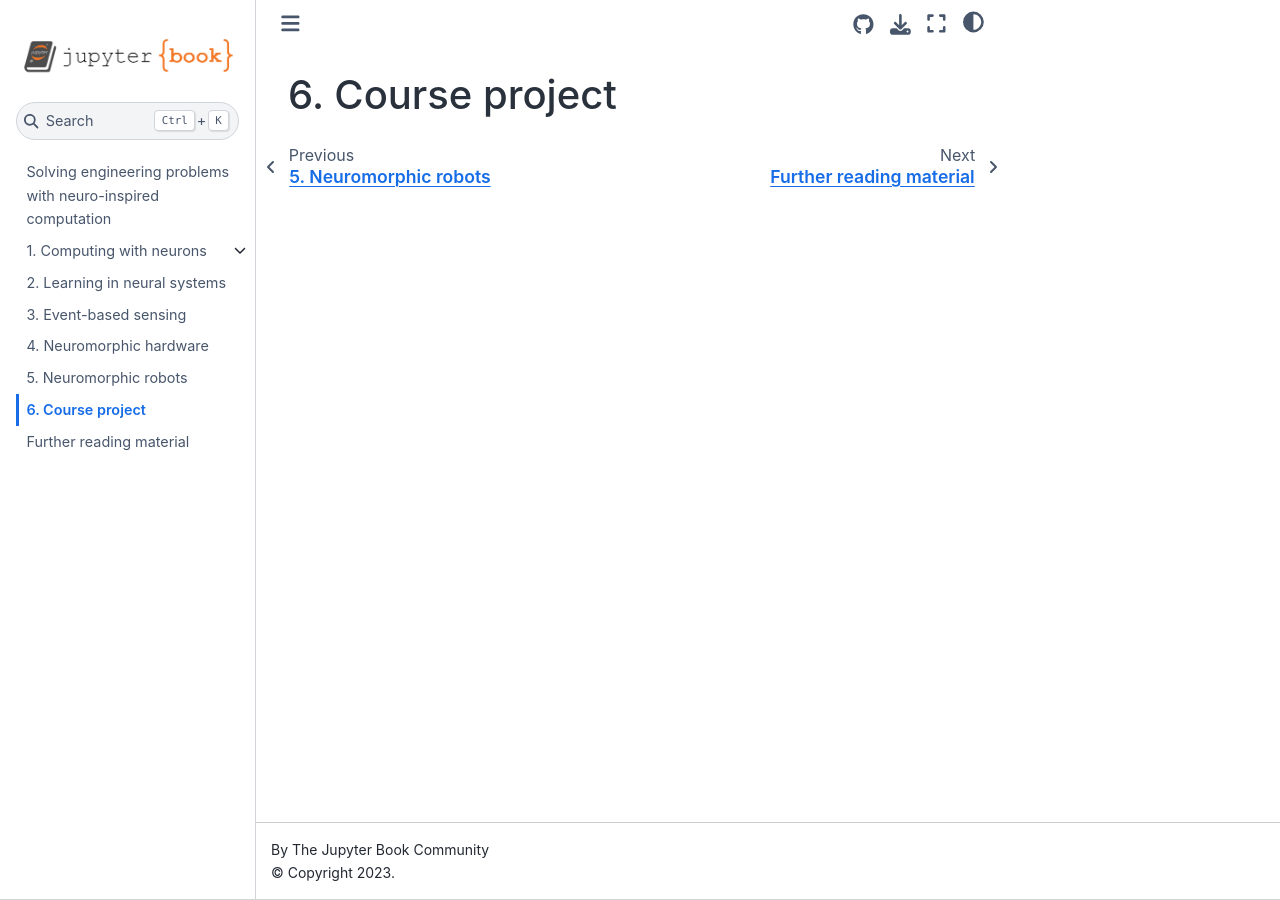
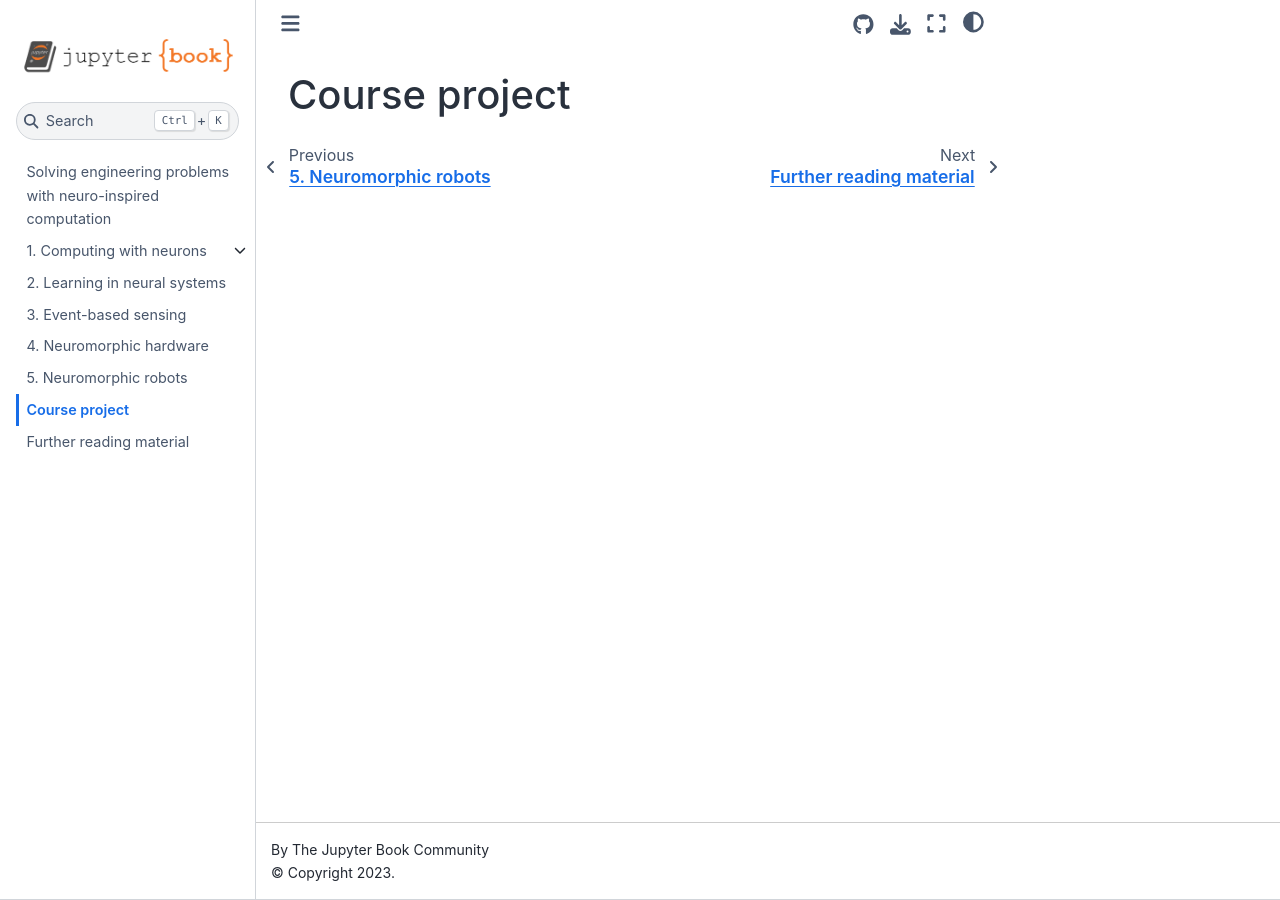
Before and after one commit to ncskth/phd-course, a Jupyter Book: the page built from book/module6/index.md, in a window 1280 px wide. Built offline with Jupyter Book 1.0.4 settings and Sphinx 7.4.7 and the Sphinx Book theme 1.1.4, drawn with Linux system fonts in a browser that asks for light colours.

Commit message:
changed project menu

```diff
--- a/book/module6/index.md
+++ b/book/module6/index.md
@@ -1 +1 @@
-# 6. Course project
+# Course project
```
